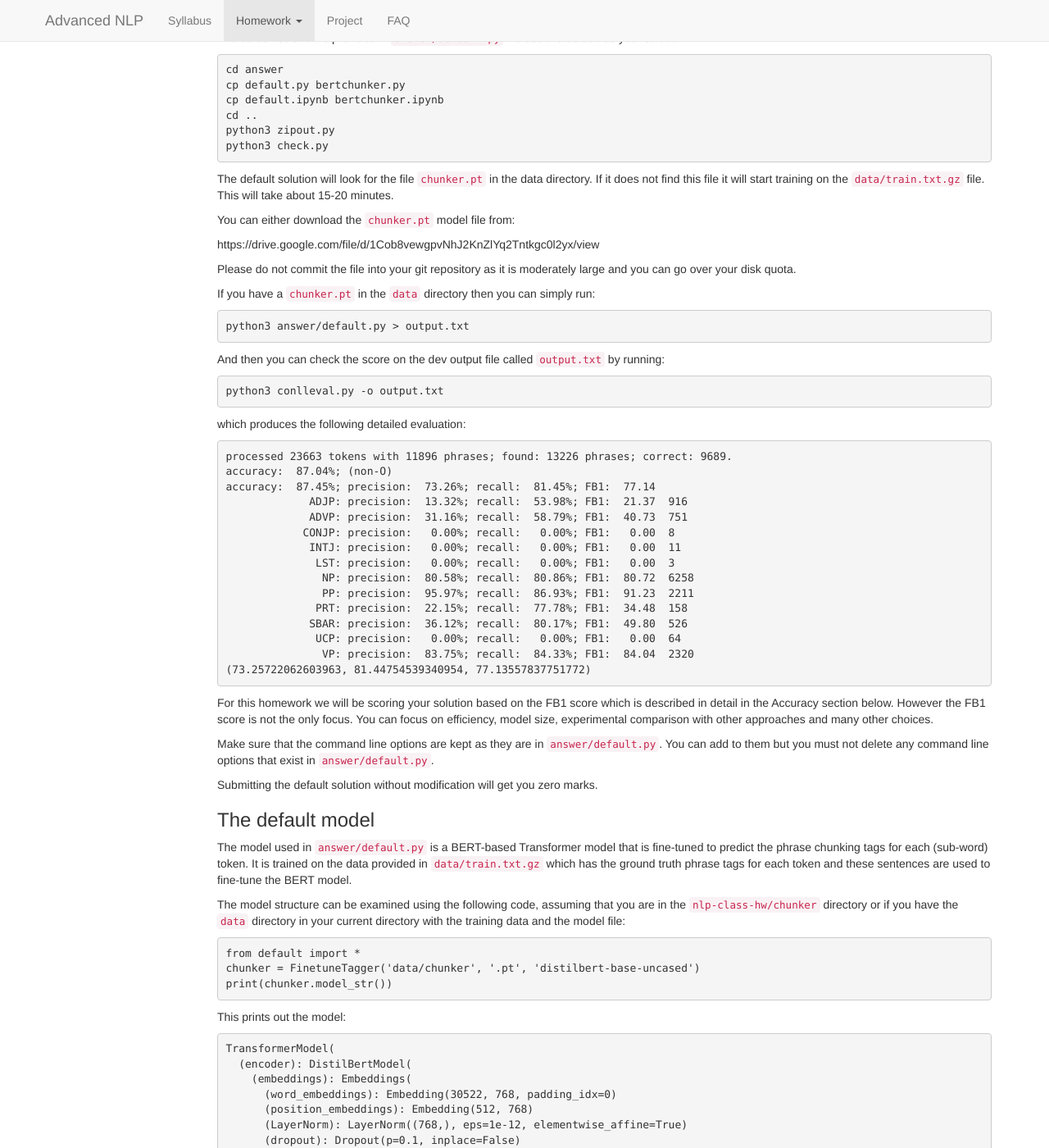
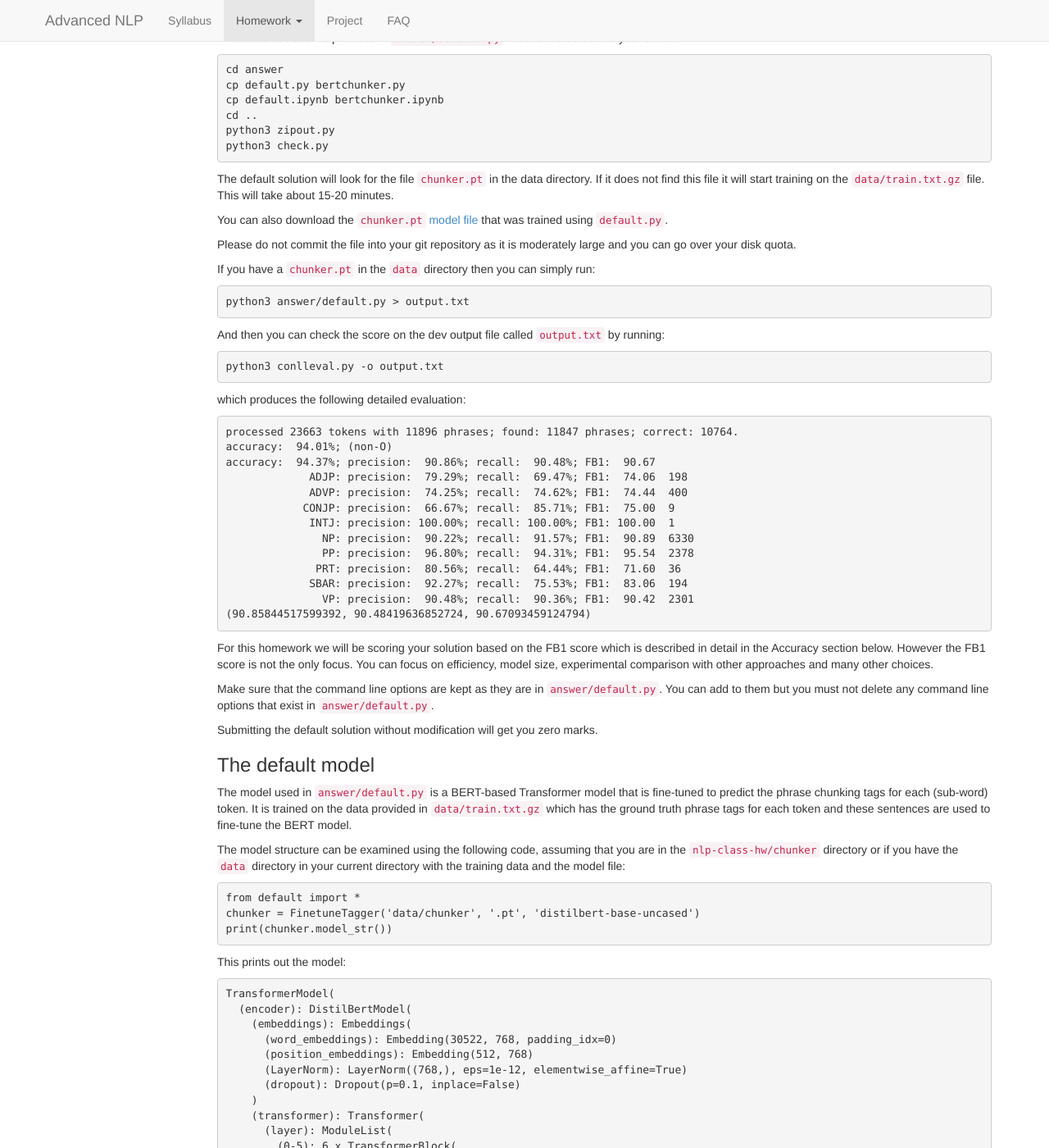
Before and after one commit to anoopsarkar/advanced-nlp-class, a Jekyll site: the page built from hw1.md, in a window 1280 px wide and 1400 px high, scrolled down 2675 px. Shown: the whole window at 82% size. Built offline with Jekyll 4.4.1, drawn with Linux system fonts in a browser that asks for light colours; nearby versions of some CDN libraries; formulas are drawn with MathJax 3; some of the changed text lies outside the part shown.

Commit message:
upd default scores

```diff
--- a/hw1.md
+++ b/hw1.md
@@ -189,9 +189,9 @@ in the data directory. If it does not find this file it
 will start training on the `data/train.txt.gz` file. This
 will take about 15-20 minutes.
 
-You can either download the `chunker.pt` model file from:
-
-https://drive.google.com/file/d/1Cob8vewgpvNhJ2KnZlYq2Tntkgc0l2yx/view
+You can also download the [`chunker.pt` model
+file](https://drive.google.com/file/d/1Cob8vewgpvNhJ2KnZlYq2Tntkgc0l2yx/view)
+that was trained using `default.py`.
 
 Please do not commit the file into your git repository as it is
 moderately large and you can go over your disk quota.
@@ -206,21 +206,19 @@ And then you can check the score on the dev output file called `output.txt` by r
 
 which produces the following detailed evaluation:
 
-    processed 23663 tokens with 11896 phrases; found: 13226 phrases; correct: 9689.
-    accuracy:  87.04%; (non-O)
-    accuracy:  87.45%; precision:  73.26%; recall:  81.45%; FB1:  77.14
-                 ADJP: precision:  13.32%; recall:  53.98%; FB1:  21.37  916
-                 ADVP: precision:  31.16%; recall:  58.79%; FB1:  40.73  751
-                CONJP: precision:   0.00%; recall:   0.00%; FB1:   0.00  8
-                 INTJ: precision:   0.00%; recall:   0.00%; FB1:   0.00  11
-                  LST: precision:   0.00%; recall:   0.00%; FB1:   0.00  3
-                   NP: precision:  80.58%; recall:  80.86%; FB1:  80.72  6258
-                   PP: precision:  95.97%; recall:  86.93%; FB1:  91.23  2211
-                  PRT: precision:  22.15%; recall:  77.78%; FB1:  34.48  158
-                 SBAR: precision:  36.12%; recall:  80.17%; FB1:  49.80  526
-                  UCP: precision:   0.00%; recall:   0.00%; FB1:   0.00  64
-                   VP: precision:  83.75%; recall:  84.33%; FB1:  84.04  2320
-    (73.25722062603963, 81.44754539340954, 77.13557837751772)
+    processed 23663 tokens with 11896 phrases; found: 11847 phrases; correct: 10764.
+    accuracy:  94.01%; (non-O)
+    accuracy:  94.37%; precision:  90.86%; recall:  90.48%; FB1:  90.67
+                 ADJP: precision:  79.29%; recall:  69.47%; FB1:  74.06  198
+                 ADVP: precision:  74.25%; recall:  74.62%; FB1:  74.44  400
+                CONJP: precision:  66.67%; recall:  85.71%; FB1:  75.00  9
+                 INTJ: precision: 100.00%; recall: 100.00%; FB1: 100.00  1
+                   NP: precision:  90.22%; recall:  91.57%; FB1:  90.89  6330
+                   PP: precision:  96.80%; recall:  94.31%; FB1:  95.54  2378
+                  PRT: precision:  80.56%; recall:  64.44%; FB1:  71.60  36
+                 SBAR: precision:  92.27%; recall:  75.53%; FB1:  83.06  194
+                   VP: precision:  90.48%; recall:  90.36%; FB1:  90.42  2301
+    (90.85844517599392, 90.48419636852724, 90.67093459124794)
 
 For this homework we will be scoring your solution based on the FB1 score
 which is described in detail in the Accuracy section below. However the FB1
@@ -500,15 +498,15 @@ Your F-score should be equal to or greater than the score listed for the corresp
 
 | **Score(dev)** | **Score(test)** | **Marks** | **Grade** |
 | Nan  | Nan  | 0   | F  |
-| 90   | 81   | 55  | D  |
-| 90.5 | 81.5 | 60  | C- |
-| 91   | 82   | 65  | C  |
-| 91.5 | 82.5 | 70  | C+ |
-| 92   | 83   | 75  | B- |
-| 92.5 | 83.5 | 80  | B  |
-| 93   | 84   | 85  | B+ |
-| 93.5 | 84.5 | 90  | A- |
-| 94   | 85   | 95  | A  |
+| 90   | 82   | 55  | D  |
+| 90.5 | 82.5 | 60  | C- |
+| 91   | 83   | 65  | C  |
+| 91.5 | 83.5 | 70  | C+ |
+| 92   | 84   | 75  | B- |
+| 92.5 | 84.5 | 80  | B  |
+| 93   | 85   | 85  | B+ |
+| 93.5 | 85.5 | 90  | A- |
+| 94   | 86   | 95  | A  |
 | 95   | 87   | 100 | A+ |
 {: .table}
 
```
